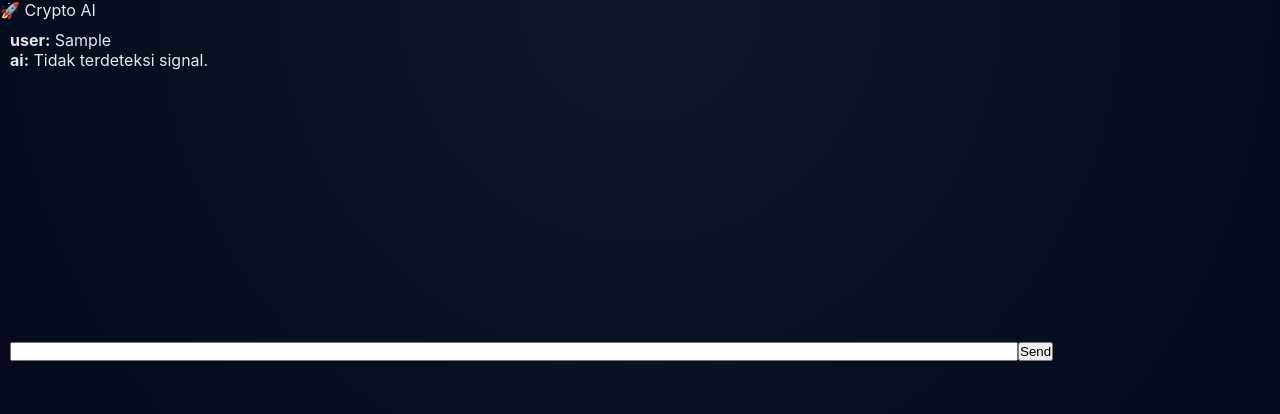
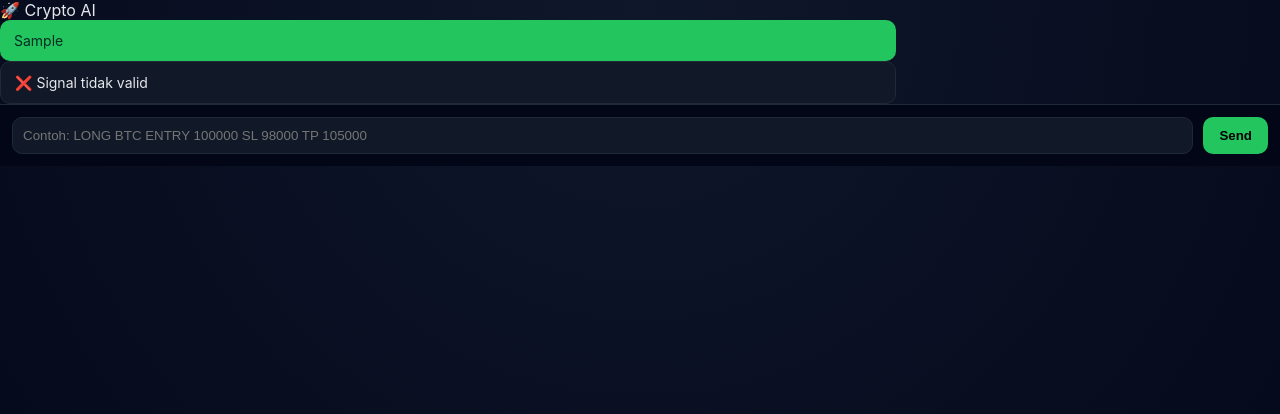
Before and after one commit to BlesUstetu/crypto-ai, a React (Vite) app: page / in a window 1280 px wide. Both pictures are taken after typing "Sample" into the empty fields and a click on the button "Send". Shown: the top 414 px of the page. Built offline with nearby package versions, Linux system fonts and the light colour scheme.

Commit message:
Update ChatAI.jsx

```diff
--- a/src/components/ChatAI.jsx
+++ b/src/components/ChatAI.jsx
@@ -9,53 +9,92 @@ export default function ChatAI() {
     if (!input) return;
 
     const signal = parseSignal(input);
-
     const aiResponse = generateAnalysis(signal);
 
-    setMessages(prev => [
+    setMessages((prev) => [
       ...prev,
       { role: "user", content: input },
-      { role: "ai", content: aiResponse }
+      { role: "ai", content: aiResponse },
     ]);
 
     setInput("");
   };
 
   return (
-    <div style={{ padding: 10 }}>
-      <div style={{ height: 300, overflow: "auto", marginBottom: 10 }}>
+    <>
+      <div className="chat">
         {messages.map((m, i) => (
-          <div key={i}>
-            <b>{m.role}:</b> {m.content}
+          <div key={i} className={`msg ${m.role}`}>
+            <div className="bubble">{formatMessage(m.content)}</div>
           </div>
         ))}
       </div>
 
-      <input
-        value={input}
-        onChange={(e)=>setInput(e.target.value)}
-        onKeyDown={(e)=> e.key==="Enter" && send()}
-        style={{ width: "80%" }}
-      />
-      <button onClick={send}>Send</button>
-    </div>
+      <div className="input-area">
+        <input
+          className="input"
+          value={input}
+          onChange={(e) => setInput(e.target.value)}
+          onKeyDown={(e) => e.key === "Enter" && send()}
+          placeholder="Contoh: LONG BTC ENTRY 100000 SL 98000 TP 105000"
+        />
+        <button className="button" onClick={send}>
+          Send
+        </button>
+      </div>
+    </>
   );
 }
 
+/* =========================
+   AI ANALYSIS (PRO FORMAT)
+========================= */
 function generateAnalysis(s) {
-  if (!s.side) return "Tidak terdeteksi signal.";
+  if (!s.side) return "❌ Signal tidak valid";
+
+  const entry = s.entry ?? "-";
+  const tp = s.tp ?? "-";
+  const sl = s.sl ?? "-";
 
   let rr = null;
+  let quality = "NEUTRAL";
+
   if (s.entry && s.tp && s.sl) {
-    rr = ((s.tp - s.entry) / (s.entry - s.sl)).toFixed(2);
+    rr = (
+      Math.abs(s.tp - s.entry) / Math.abs(s.entry - s.sl)
+    ).toFixed(2);
+
+    if (rr >= 2) quality = "GOOD";
+    else if (rr >= 1) quality = "OK";
+    else quality = "BAD";
   }
 
   return `
-Signal: ${s.side}
-Entry: ${s.entry || "-"}
-TP: ${s.tp || "-"}
-SL: ${s.sl || "-"}
-RR: ${rr || "-"}
-Rekomendasi: ${rr > 2 ? "Bagus" : "Kurang ideal"}
-`;
+📊 SIGNAL: ${s.side}
+
+Entry : ${entry}
+TP    : ${tp}
+SL    : ${sl}
+
+RR    : ${rr ?? "-"}  (${quality})
+`.trim();
 }
+
+/* =========================
+   FORMATTER (COLOR LOGIC)
+========================= */
+function formatMessage(text) {
+  if (!text.includes("RR")) return text;
+
+  if (text.includes("GOOD")) {
+    return <span className="good">{text}</span>;
+  }
+  if (text.includes("BAD")) {
+    return <span className="bad">{text}</span>;
+  }
+  if (text.includes("OK")) {
+    return <span className="neutral">{text}</span>;
+  }
+
+  return text;
+}
```
